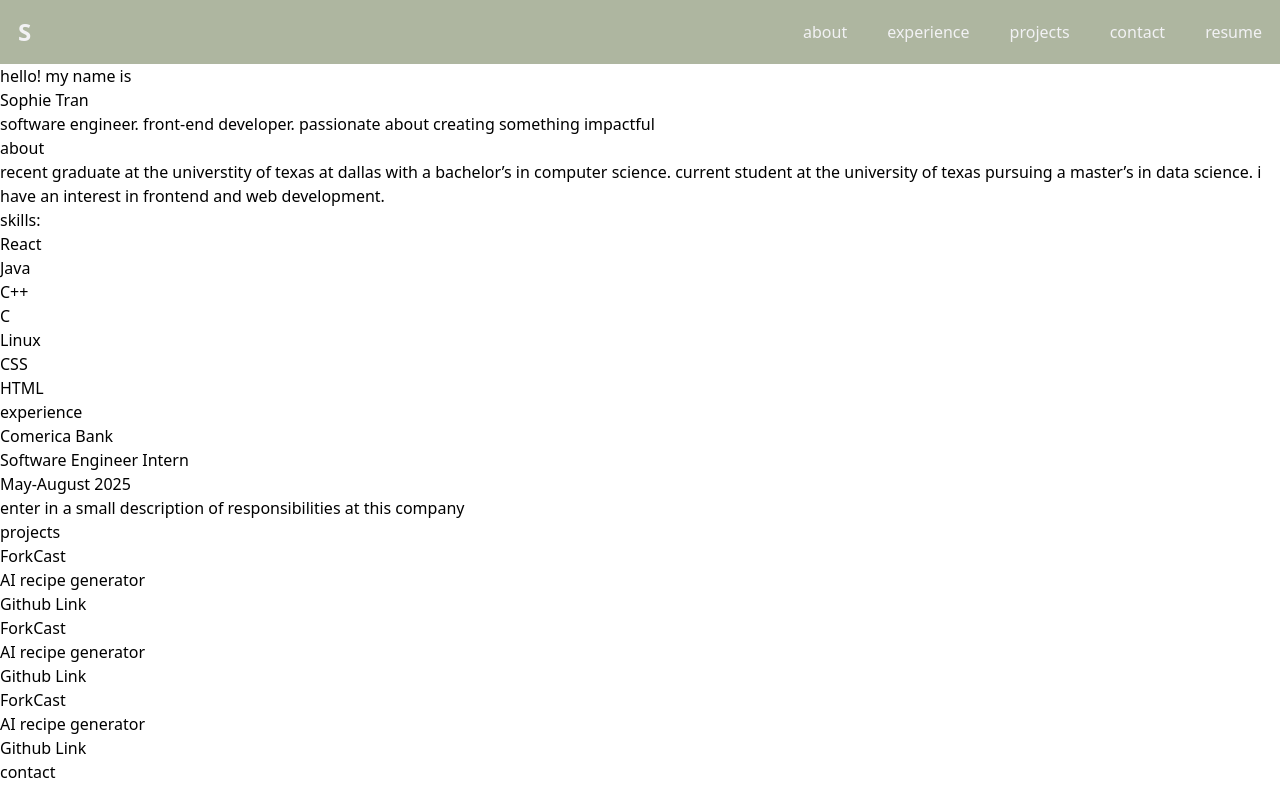
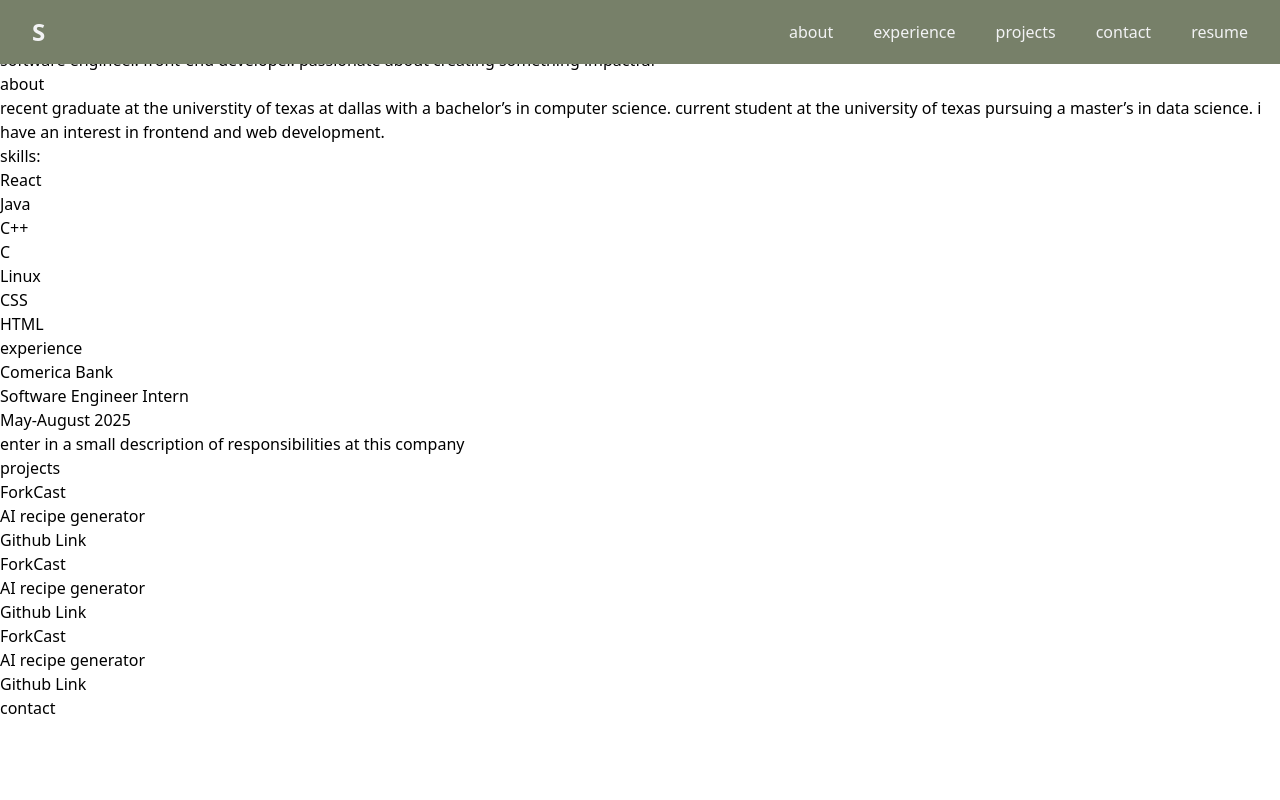
Before and after one commit to sophiietran/portfolio-website, a React (Vite) app: page / in a window 1280 px wide. Built offline with nearby package versions, Linux system fonts and the light colour scheme.

Commit message:
sizing fixes

```diff
--- a/src/components/sections/Header.jsx
+++ b/src/components/sections/Header.jsx
@@ -16,13 +16,13 @@ export default function Header(){
     }
 
     return (
-      <header class="bg-[#aeb6a0] text-[#f2f2f4] flex justify-between items-center py-4 px-4.5 z-50">
+      <header class="fixed top-0 w-full bg-[#778069] text-[#f2f2f4] flex justify-between items-center py-4 px-8 z-50">
         <a href="#" className="text-2xl font-bold z-50">
           S
         </a>
 
         {/* Desktop */}
-        <nav class="hidden md:flex space-x-10">
+        <nav class="hidden md:flex space-x-10 text-base">
           {/* show all the links */}
           {navLinks.map((link) => (
             <a
@@ -51,10 +51,11 @@ export default function Header(){
         </div>
 
         <div
-          class= {`fixed inset-y-0 right-0 bg-[#aeb6a0] z-40 w-50 transform transition-transform duration-300 ease-in-out md:hidden ${isMenuOpen ? 'translate-x-0' : 'translate-x-full'} flex flex-col items-center justify-baseline space-y-8 pt-30`}
+          class={`fixed inset-y-0 right-0 bg-[#778069] z-40 w-50 transform transition-transform duration-300 ease-in-out md:hidden ${
+            isMenuOpen ? "translate-x-0" : "translate-x-full"
+          } flex flex-col items-center justify-baseline space-y-8 pt-30`}
         >
-
-        {/* add functionality to close out of nav menu by clicking body */}
+          {/* add functionality to close out of nav menu by clicking body */}
           {navLinks.map((link) => (
             <a
               key={link.name}
```
